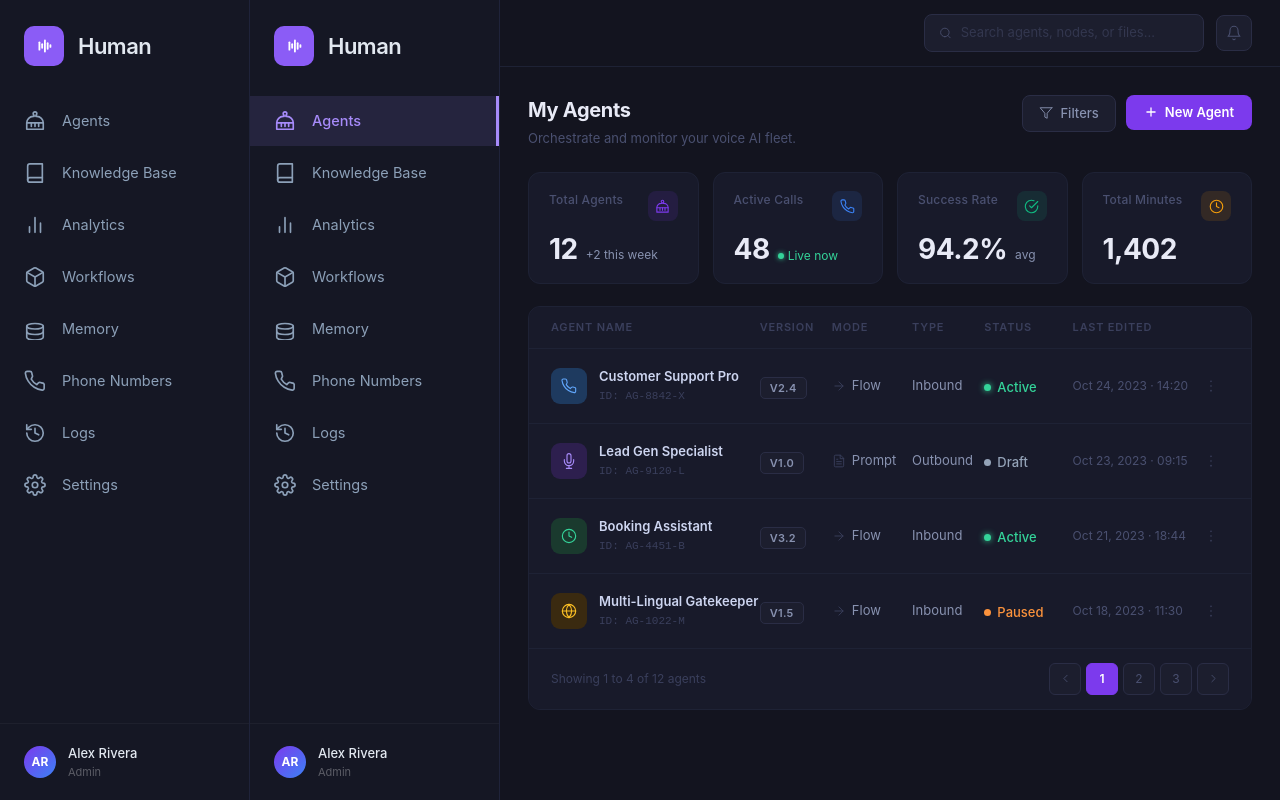
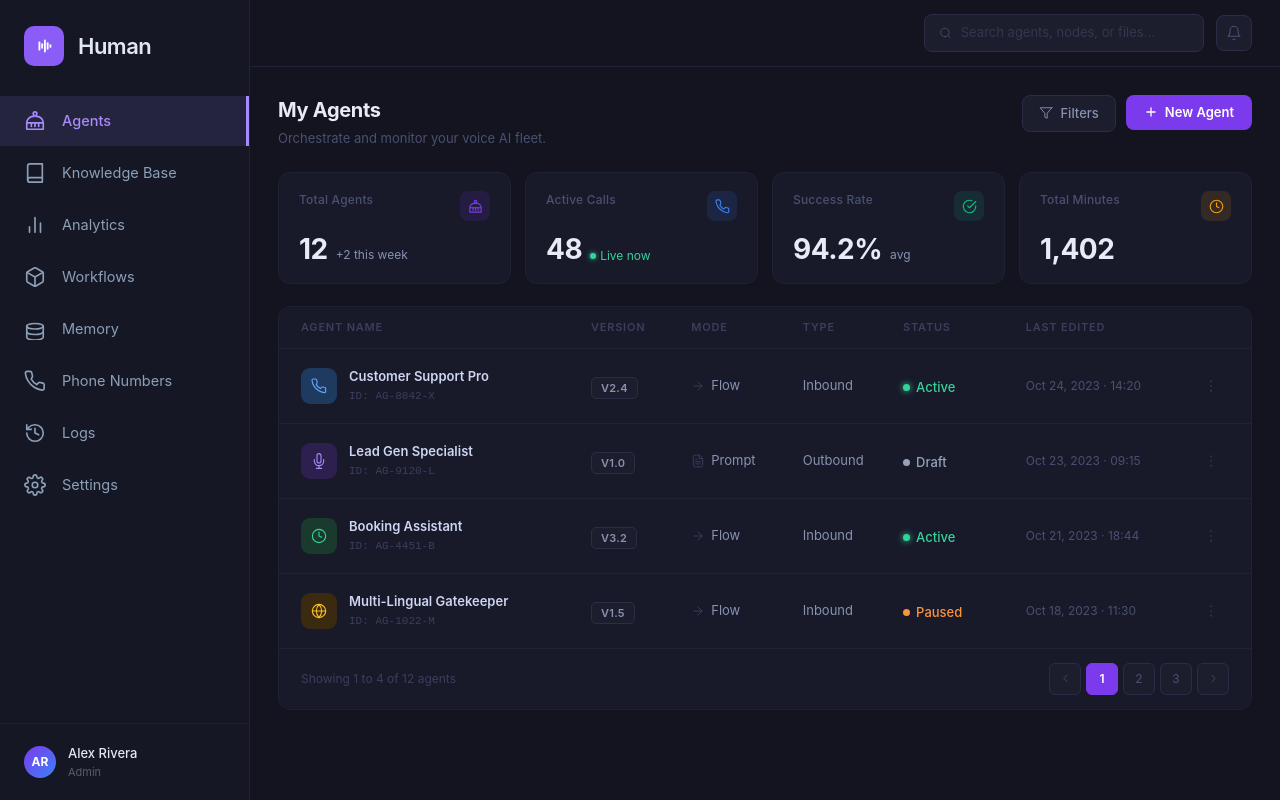
Before and after one commit to devangy/human-front, a Next.js app: page /dashboard in a window 1280 px wide. Built offline with nearby package versions, Linux system fonts and the light colour scheme.

Commit message:
layout fix and add sidebar

```diff
--- a/src/app/dashboard/page.tsx
+++ b/src/app/dashboard/page.tsx
@@ -2,6 +2,7 @@
 
 import { useState, useRef, useEffect } from "react";
 
+// ── Icons (Used by the Dashboard UI) ──────────────
 const Icon = ({
     d,
     size = 18,
@@ -174,169 +175,6 @@ const statusConfig = {
     Draft: { color: "#94a3b8", dot: "#94a3b8" },
     Paused: { color: "#fb923c", dot: "#fb923c" },
 };
-
-const navItems = [
-    { id: "agents", label: "Agents", iconKey: "agents" },
-    { id: "knowledge", label: "Knowledge Base", iconKey: "knowledge" },
-    { id: "analytics", label: "Analytics", iconKey: "analytics" },
-    { id: "workflows", label: "Workflows", iconKey: "workflows" },
-    { id: "memory", label: "Memory", iconKey: "memory" },
-    { id: "phone", label: "Phone Numbers", iconKey: "phone" },
-    { id: "logs", label: "Logs", iconKey: "logs" },
-    { id: "settings", label: "Settings", iconKey: "settings" },
-];
-
-function NavItem({ id, label, iconKey, active, onSelect }) {
-    const [isHovered, setIsHovered] = useState(false);
-    return (
-        <div
-            onMouseEnter={() => setIsHovered(true)}
-            onMouseLeave={() => setIsHovered(false)}
-            onClick={() => onSelect(id)}
-            style={{
-                display: "flex",
-                alignItems: "center",
-                gap: 16,
-                padding: "14px 24px",
-                cursor: "pointer",
-                background: active
-                    ? "#25243e"
-                    : isHovered
-                      ? "rgba(255,255,255,0.03)"
-                      : "transparent",
-                color: active ? "#a78bfa" : "#8ca0b8",
-                borderRight: active
-                    ? "3px solid #a78bfa"
-                    : "3px solid transparent",
-                transition: "background 0.15s ease, color 0.15s ease",
-            }}
-        >
-            <Icon
-                d={Icons[iconKey]}
-                size={22}
-                color={active ? "#a78bfa" : "#8ca0b8"}
-                strokeWidth={1.8}
-            />
-            <span style={{ fontSize: 14.5, fontWeight: active ? 500 : 400 }}>
-                {label}
-            </span>
-        </div>
-    );
-}
-
-function Sidebar({ activeItem, onSelect }) {
-    return (
-        <aside
-            style={{
-                width: 250,
-                background: "#151724",
-                borderRight: "1px solid #1f233a",
-                display: "flex",
-                flexDirection: "column",
-                zIndex: 20,
-            }}
-        >
-            <div
-                style={{
-                    padding: "26px 24px 30px",
-                    display: "flex",
-                    alignItems: "center",
-                    gap: 14,
-                }}
-            >
-                <div
-                    style={{
-                        width: 40,
-                        height: 40,
-                        borderRadius: 10,
-                        background: "#8b5cf6",
-                        display: "flex",
-                        alignItems: "center",
-                        justifyContent: "center",
-                    }}
-                >
-                    <Icon
-                        d={Icons.brandWave}
-                        size={22}
-                        color="#fff"
-                        strokeWidth={2}
-                    />
-                </div>
-                <span
-                    style={{
-                        color: "#e2e8f0",
-                        fontSize: 22,
-                        fontWeight: 600,
-                        letterSpacing: "-0.5px",
-                    }}
-                >
-                    Human
-                </span>
-            </div>
-            <nav
-                style={{
-                    flex: 1,
-                    display: "flex",
-                    flexDirection: "column",
-                    gap: 2,
-                }}
-            >
-                {navItems.map(({ id, label, iconKey }) => (
-                    <NavItem
-                        key={id}
-                        id={id}
-                        label={label}
-                        iconKey={iconKey}
-                        active={activeItem === id}
-                        onSelect={onSelect}
-                    />
-                ))}
-            </nav>
-            <div
-                style={{
-                    padding: "20px 24px",
-                    borderTop: "1px solid rgba(255,255,255,0.04)",
-                    display: "flex",
-                    alignItems: "center",
-                    gap: 12,
-                }}
-            >
-                <div
-                    style={{
-                        width: 32,
-                        height: 32,
-                        borderRadius: "50%",
-                        background: "linear-gradient(135deg,#7c3aed,#3b82f6)",
-                        display: "flex",
-                        alignItems: "center",
-                        justifyContent: "center",
-                        fontSize: 12,
-                        color: "#fff",
-                        fontWeight: 700,
-                    }}
-                >
-                    AR
-                </div>
-                <div>
-                    <div
-                        style={{
-                            color: "#e2e8f0",
-                            fontSize: 13,
-                            fontWeight: 500,
-                        }}
-                    >
-                        Alex Rivera
-                    </div>
-                    <div
-                        style={{ color: "rgba(255,255,255,0.3)", fontSize: 11 }}
-                    >
-                        Admin
-                    </div>
-                </div>
-            </div>
-        </aside>
-    );
-}
 
 // ── Agent Type Modal ─────────────────────────────────────────────────────────
 function AgentTypeModal({ onClose, onNext }) {
@@ -929,7 +767,6 @@ function NewAgentButton({ onSelectType }) {
 export default function Dashboard() {
     const [activePage, setActivePage] = useState(1);
     const [hoveredRow, setHoveredRow] = useState(null);
-    const [activeNav, setActiveNav] = useState("agents");
     const [modal, setModal] = useState(null); // null | "agentType" | "editingMode"
     const [agentType, setAgentType] = useState(null);
 
@@ -955,8 +792,6 @@ export default function Dashboard() {
                 overflow: "hidden",
             }}
         >
-            <Sidebar activeItem={activeNav} onSelect={setActiveNav} />
-
             <main
                 style={{
                     flex: 1,
--- a/src/components/Sidebar.tsx
+++ b/src/components/Sidebar.tsx
@@ -66,7 +66,7 @@ const Icons = {
 
 // ── Navigation Configuration ──────────────────────────────────────────────
 const navItems = [
-    { href: "/agents", label: "Agents", iconKey: "agents" },
+    { href: "/dashboard", label: "Agents", iconKey: "agents" },
     { href: "/knowledge", label: "Knowledge Base", iconKey: "knowledge" },
     { href: "/analytics", label: "Analytics", iconKey: "analytics" },
     { href: "/workflows", label: "Workflows", iconKey: "workflows" },
```
